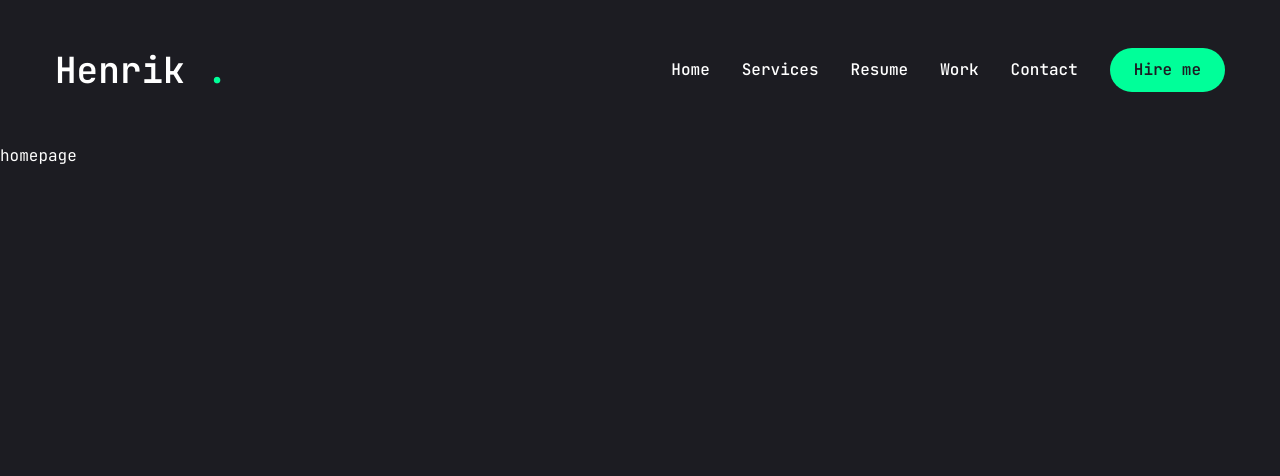
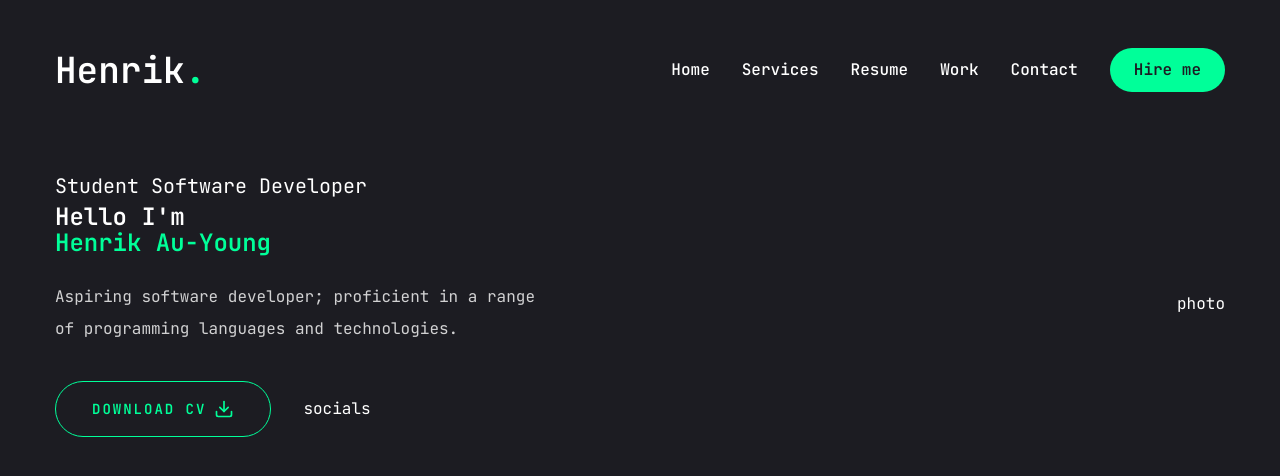
Before and after one commit to henrikauy/henrik-portfolio, a Next.js app: page / in a window 1280 px wide. Shown: the top 476 px of the page. Built offline with nearby package versions, Linux system fonts and the light colour scheme.

Commit message:
home page work. socials, photo, button.

```diff
--- a/app/globals.css
+++ b/app/globals.css
@@ -6,4 +6,13 @@
   body {
     @apply font-primary bg-primary text-white leading-loose;
   }
+  .h1 {
+    @apply text-[48px] xl:text-[80px] leading-[1.1] font-semibold;
+  }
+  .h1 {
+    @apply text-[36px] xl:text-[48px] leading-[1.1] font-semibold;
+  }
+  .h1 {
+    @apply text-[20px] xl:text-[24px] leading-[1.1] font-semibold;
+  }
 }
--- a/app/page.jsx
+++ b/app/page.jsx
@@ -1,5 +1,39 @@
-import Image from "next/image";
+import { Button } from "@/components/ui/button";
+import { FiDownload } from "react-icons/fi";
 
-export default function Home() {
-  return <main>homepage</main>;
-}
+const Home = () => {
+  return (
+    <section className="h-full">
+      <div className="container mx-auto h-full">
+        <div className="flex flex-col xl:flex-row items-center justify-between xl:pt-8 xl:pb-24">
+          {/* text */}
+          <div className="text-center xl:text-left">
+            <span className="text-xl">Student Software Developer</span>
+            <h1 className="h1 mb-6">
+              Hello I'm <br /> <span className="text-accent">Henrik Au-Young</span>
+            </h1>
+            <p className="max-w-[500px] mb-9 text-white/80">
+              Aspiring software developer; proficient in a range of programming languages and technologies.
+            </p>
+            {/* btn and socials */}
+            <div className="flex flex-col xl:flex-row items-center gap-8">
+              <Button
+                variant="outline"
+                size="lg"
+                className="uppercase flex items-center gap-2"
+              >
+                <span>Download CV</span>
+                <FiDownload className="text-xl" />
+              </Button>
+              <div>socials</div>
+            </div>
+          </div>
+          {/* photo */}
+          <div>photo</div>
+        </div>
+      </div>
+    </section>
+  );
+};
+
+export default Home;
--- a/components/Header.jsx
+++ b/components/Header.jsx
@@ -12,7 +12,7 @@
                 {/* Logo */}
                 <Link href="/">
                     <h1 className="text-4xl font-semibold">
-                        Henrik <span className="text-accent">.</span>
+                        Henrik<span className="text-accent">.</span>
                     </h1>
                 </Link>
 
--- a/next.config.mjs
+++ b/next.config.mjs
@@ -1,4 +1,14 @@
 /** @type {import('next').NextConfig} */
-const nextConfig = {};
+const nextConfig = {
+    async redirects() {
+        return [
+          {
+            source: '/home',
+            destination: '/',
+            permanent: true,
+          },
+        ]
+      },
+    };
 
 export default nextConfig;
```
